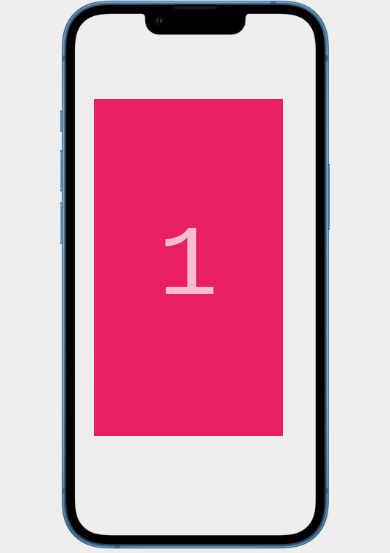
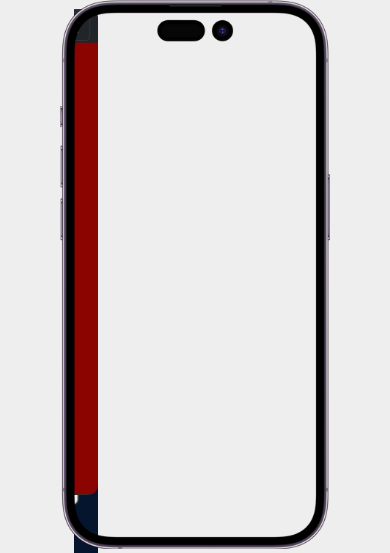
Before and after one commit to Ari-Ario/portfolio, a PHP site: page /www/public/index.php in a window 390 px wide. Shown: the part 68-621 px from the top of the page. Run offline with PHP 8.4, Linux system fonts and the light colour scheme; grey boxes are pictures that could not be loaded.

Commit message:
animation created

```diff
--- a/www/public/components/main.php
+++ b/www/public/components/main.php
@@ -1,32 +1,27 @@
 <section id="main-content">
-    <section class="main-left">
+
         <div class="dm-width">
-            <div class="dm-device">
-                <div class="device">
-                <div class="screen">
-                    <div class="slider">
-                    <div class="slider__item slider__item--1">
-                        1
-                    </div>
-                    <div class="slider__item slider__item--2">
-                        2
-                    </div>
-                    <div class="slider__item slider__item--3">
-                        3
-                    </div>
-                    <div class="slider__item slider__item--4">
-                        4
-                    </div>
-                    </div>
+            <div class="dm-device1">
+                <div class="device1">
+                <div id="image-container-iphone" class="container">
+                    <img class="animated" src="image1.png" alt="Image 1">
+                    <img class="animated" src="image2.png" alt="Image 2">
                 </div>
                 </div>
             </div>
         </div>
-    </section>
-    <section class="main-right">
-        <a href="/contact/contact.php"></a>
-        <div id="image-container">
-            <img src="image1.jpg" alt="Image 1" onmouseover="stopAutoChange()" onmouseout="startAutoChange()">
+
+
+        <div class="dm-width2">
+            <div class="dm-device2">
+                <div class="device2">
+                <div id="image-container">
+                    <img id="macbook-images" src="screenshot1.png" alt="Image 1" onmouseover="stopAutoChange()" onmouseout="startAutoChange()">
+
+                </div>
+                </div>
+            </div>
         </div>
-    </section>
+
+
 </section>
--- a/www/public/script.js
+++ b/www/public/script.js
@@ -57,19 +57,10 @@ function openHome() {
     location.href = '/public/index.php'
 }
 
-// phone plus slide images
-$('.slider').owlCarousel({
-  items: 1,
-  singleItem:true,
-  nav: true,
-  dots: false,
-  loop: true,
-  autoPlay: 3000
-});
 
 // cellphone photo-cover
 
-const images = ['image1.jpg', 'image2.jpg', 'image3.jpg', 'image4.jpg'];
+const images = ['image1.png', 'image2.png'];
 let currentImageIndex = 0;
 let autoChangeInterval;
 
@@ -98,4 +89,4 @@ function stopAutoChange() {
 }
 
 // Start auto-changing images on page load
-startAutoChange();
+// startAutoChange();
--- a/www/public/styles.css
+++ b/www/public/styles.css
@@ -206,17 +206,17 @@ a {
   display: flex;
   justify-content: space-around;
   align-items: center;
-  top: 15vh;
+  top: 10vh;
+  padding: 0 1vw 0 1vw;
 }
 
-#main-left, #main-right {
-  height: max-content;
-  width: fit-content;
-  background-image: url(/Users/ari/Documents/gitfolder/portfolio/www/public/images-main/iphone-13.png);
+.container {
+  position: relative;
+  display: inline-block;
 }
-
-#image-container {
+#image-container-mac {
   position: relative;
+  display: inline-block;
 }
 
 #image-container img {
@@ -230,15 +230,25 @@ a {
   width: 270px;
   margin: 0 auto;
 }
+.dm-width2 {
+  width: 768px;
+  margin: 0 auto;
+}
 
-.dm-device {
+.dm-device1 {
    position: relative;
    width: 100%;
    padding-bottom:203.477897%;
    margin-bottom: 20px;
 }
+.dm-device2 {
+  position: relative;
+  width: 100%;
+  padding-bottom:60.477897%;
+  margin-bottom: 20px;
+}
 
-.device {
+.device1 {
  position: absolute;
    top: 0;
    bottom: 0;
@@ -247,51 +257,74 @@ a {
    width: 100%;
    height: 100%;
    -webkit-background-size: 100% 100%;
-
    background-repeat: no-repeat;
-  background-image: url(/images-main/iphone-13.png);
- background-size: cover;
+   /* url(https://res.cloudinary.com/di5yipnns/image/upload/v1482236588/apple-iphone_aivldo.png) */
+  background-image: url(/images-main/iphone-14-pro.png);
+  background-size: cover;
    background-position: center center;
 }
+.device2 {
+  position: absolute;
+    top: 0;
+    bottom: 0;
+    left: 0;
+    right: 0;
+    width: 100%;
+    height: 100%;
+    -webkit-background-size: 100% 100%;
+    background-repeat: no-repeat;
+   background-image: url(/images-main/macbook-pro-16.png);
+   background-size: cover;
+    background-position: center center;
+ }
 
-.screen {
+.container {
   overflow: hidden;
+  width: 100%;
+  height: 100%;
    position: absolute;
-   top: 18.1%;
-   bottom: 20.6%;
-   left: 12.49%;
-   right: 17.4%;
-   background-color: #E91E63;
+   top: 1.8%;
+   bottom: 1.6%;
+   left: 5%;
+   right: 4.5%;
+   z-index: -2;
 }
 
-.slider {
- height: 100%;
-}
-.slider div {
- height: 100%;
+.animated {
+  position: absolute; /* Position the images absolutely within the container */
+  top: 0;
+  left: 0;
+  width: 100%; /* Set the width of the images to 100% of their container */
+  height: auto; /* Allow the height to adjust automatically to maintain aspect ratio */
+  animation: slide 5s infinite; /* Define the animation */
+  border-radius: 10px;
 }
 
-.slider__item {
-   font-size: 100px;
-   color: rgba(255,255,255,0.7);
-   display: flex;
-   justify-content: center;
-   align-items: center;
+@keyframes slide {
+  0% {
+    transform: translateX(0);
+  }
+  50% {
+    transform: translateX(-100%);
+  }
+  100% {
+    transform: translateX(-200%);
+  }
 }
 
-.slider__item--1 {
-  background-color: #E91E63;
-}
-.slider__item--2 {
-  background-color: #2196F3;
-}
-.slider__item--3 {
-  background-color: #4CAF50;
+.container:hover .animated {
+  animation-play-state: paused; /* Pause the animation on hover */
 }
 
-.slider__item--4 {
- background-color: #FFC107;
-}
+
+
+/* #iphone-images {
+  max-width: 246px;
+  height: 100%;
+  height: 100%;
+  border-radius: 40px;
+} */
+
 
 
 
@@ -398,6 +431,11 @@ a {
       top: 8vh;
     }
 
+    .dm-width2 {
+      width: 100%;
+      margin: 0 auto;
+    }
+
     /* footer ---------------- */
 
     #menu-navigation {
```
Also changed, not shown: www/public/image1.png (added), www/public/image2.png (added), www/public/image3.JPG (deleted), www/public/image4.JPG (deleted), www/public/images-main/iphone-14-pro.png (added), www/public/images-main/iphone-15.png (added), www/public/images-main/macbook-air.png (added), www/public/screenshot1.png (added), 1 other file.
